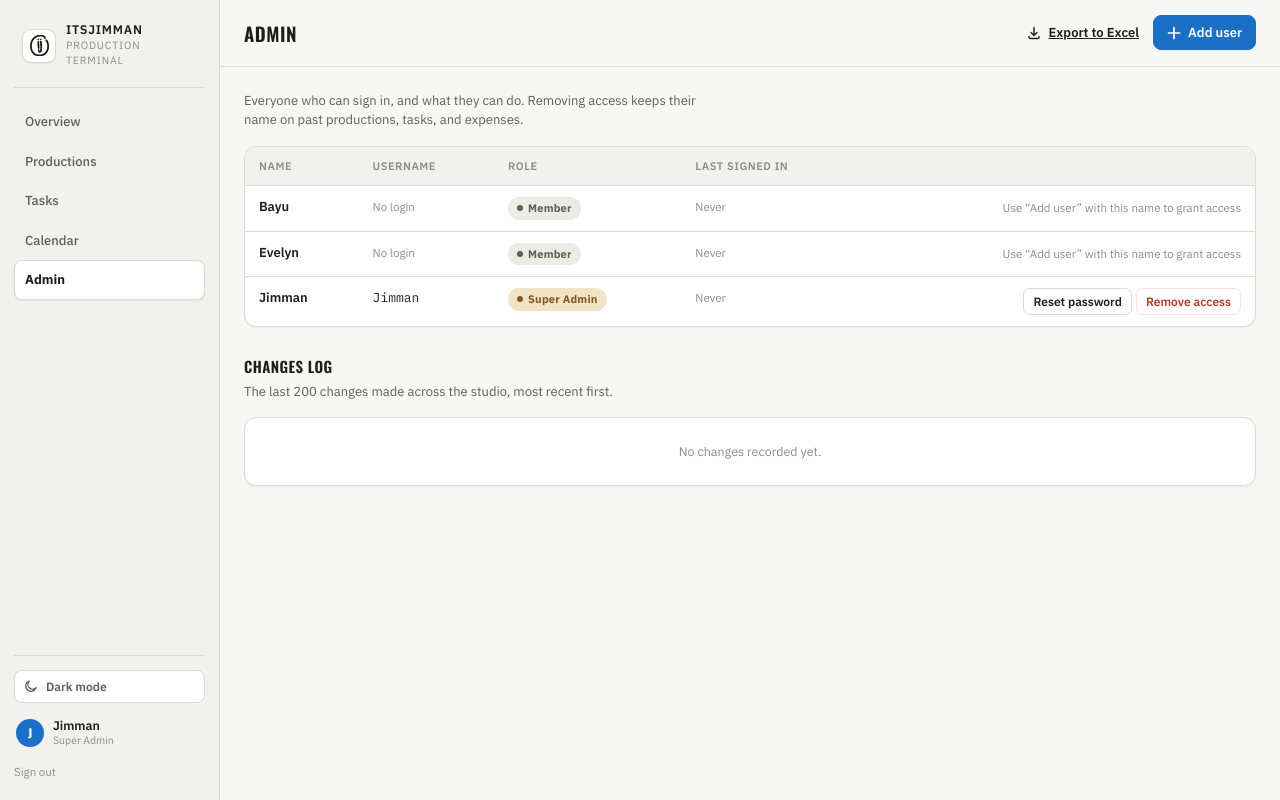
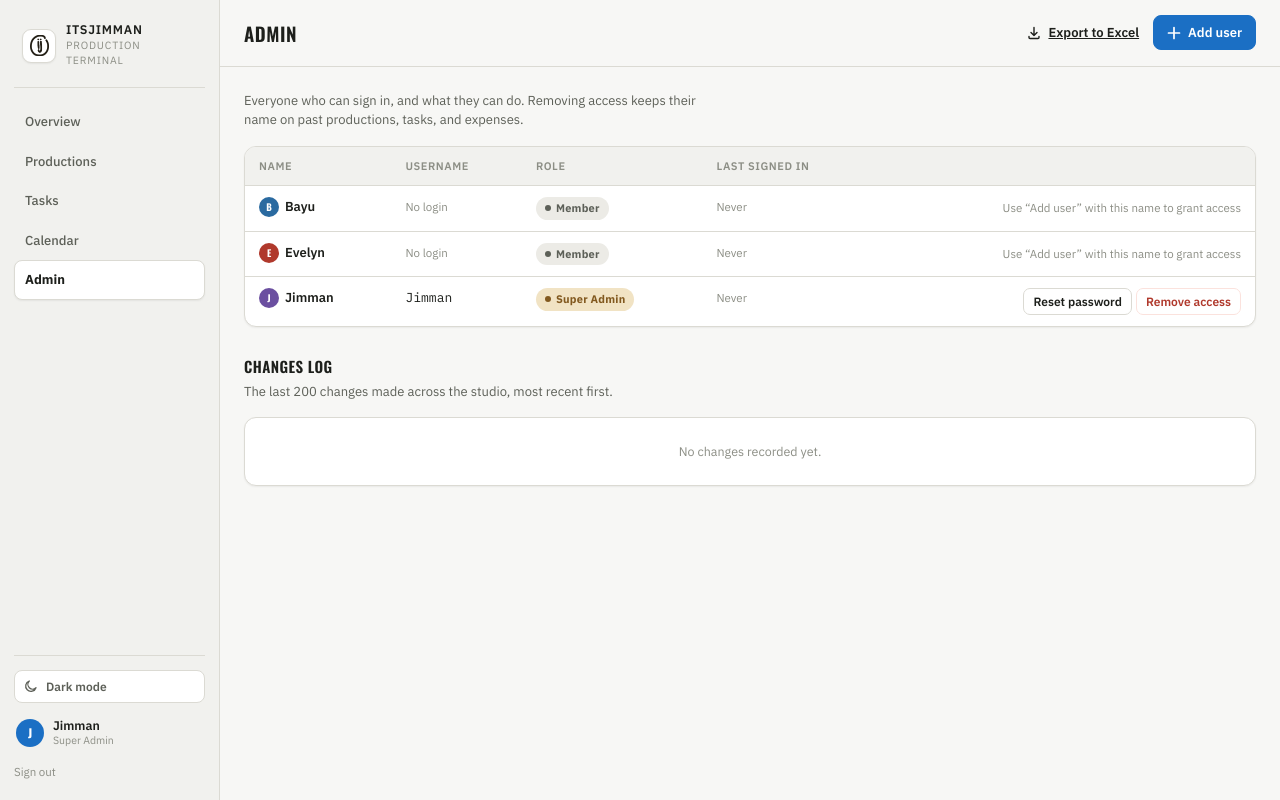
Before and after one commit to itsjimman/production-terminal, a Flask app: page /admin in a window 1280 px wide. Run offline with Flask 3, Linux system fonts and the light colour scheme; the visitor is signed in with stand-in values (Sample User, id 1); data comes from the database, SQL or seed files in the repository; data that the repository does not hold is empty; some libraries are stand-ins or nearby versions.

Commit message:
Show profile pictures instead of plain usernames throughout
Wherever a person's name appears in a primary list/table cell — production
crew, task assignees, admin users, changes log actor, and the crew/assignee
picker checkboxes — it's now shown with a small avatar chip (their uploaded
photo, or a deterministic colored initial when they haven't set one).
Compact one-line meta strings (e.g. "due Aug 27 · Jimman · overdue") are
left as plain text since inline icons don't fit that format well.

Co-Authored-By: Claude Sonnet 5 <noreply@anthropic.com>

```diff
--- a/app/models.py
+++ b/app/models.py
@@ -35,7 +35,7 @@ class TeamMember(db.Model):
         return bool(self.password_hash) and check_password_hash(self.password_hash, password)
 
     def to_dict(self):
-        return {"id": self.id, "name": self.name, "hasLogin": bool(self.username)}
+        return {"id": self.id, "name": self.name, "hasLogin": bool(self.username), "avatar": self.avatar_data}
 
     def to_admin_dict(self):
         return {
@@ -45,6 +45,7 @@ class TeamMember(db.Model):
             "role": self.role,
             "hasLogin": bool(self.username),
             "lastLoginAt": self.last_login_at.isoformat() if self.last_login_at else None,
+            "avatar": self.avatar_data,
         }
 
     def to_profile_dict(self):
--- a/app/static/css/app.css
+++ b/app/static/css/app.css
@@ -111,6 +111,16 @@ button, .tab-btn, .btn, .icon-btn, .chip-filter, .cal-chip, .link-title{ touch-a
   background:var(--primary); color:var(--primary-ink); font-weight:700; font-size:12px; font-family:'Oswald',sans-serif;
 }
 .viewer-avatar-img{ object-fit:cover; background:var(--surface-3); }
+
+.avatar-chip{
+  width:20px; height:20px; border-radius:99px; flex:none; display:inline-flex; align-items:center; justify-content:center;
+  color:#fff; font-weight:700; font-size:9.5px; font-family:'Oswald',sans-serif; object-fit:cover; overflow:hidden; vertical-align:middle;
+}
+.avatar-tone-0{ background:#1B6FC4; } .avatar-tone-1{ background:#A0722C; } .avatar-tone-2{ background:#2E7A3D; }
+.avatar-tone-3{ background:#B0392C; } .avatar-tone-4{ background:#6B4FA0; } .avatar-tone-5{ background:#2A6AA0; }
+.person-chip{ display:inline-flex; align-items:center; gap:6px; }
+.person-list-inline{ display:flex; flex-wrap:wrap; gap:6px 10px; }
+.check-pill .avatar-chip{ width:16px; height:16px; font-size:8px; }
 .viewer-name{ font-size:12.5px; font-weight:600; line-height:1.3; overflow:hidden; text-overflow:ellipsis; white-space:nowrap; }
 .viewer-role{ font-size:10.5px; color:var(--text-faint); }
 .rail-logout{ font-size:11.5px; color:var(--text-faint); text-decoration:none; }
--- a/app/static/js/app.js
+++ b/app/static/js/app.js
@@ -57,6 +57,28 @@
   }
   function fmtAssignees(list) {
     return (list && list.length) ? list.join(", ") : "";
+  }
+  function avatarTone(name) {
+    var s = String(name || ""), hash = 0;
+    for (var i = 0; i < s.length; i++) hash = (hash * 31 + s.charCodeAt(i)) >>> 0;
+    return hash % 6;
+  }
+  function findMember(name) {
+    return STATE.team.filter(function (m) { return m.name === name; })[0];
+  }
+  function avatarChipHtml(name) {
+    var m = findMember(name);
+    if (m && m.avatar) return '<img class="avatar-chip" src="' + esc(m.avatar) + '" alt="">';
+    var initial = (name || "?").trim().charAt(0).toUpperCase() || "?";
+    return '<span class="avatar-chip avatar-tone-' + avatarTone(name) + '">' + esc(initial) + '</span>';
+  }
+  function personChip(name) {
+    if (!name) return "";
+    return '<span class="person-chip">' + avatarChipHtml(name) + '<span>' + esc(name) + '</span></span>';
+  }
+  function personList(names) {
+    if (!names || !names.length) return "";
+    return '<div class="person-list-inline">' + names.map(personChip).join("") + '</div>';
   }
   function fmtTime(hhmm) {
     if (!hhmm) return "";
@@ -548,7 +570,7 @@
       '<div class="cell-sub">' + esc(p.type) + (p.budget ? " · Budget " + fmtMoney(p.budget) : "") + '</div></td>';
     row += '<td>' + statusSelect("set-production-status", p.id, p.status, STATE.constants.productionStatuses, PRODUCTION_STATUS_TONE) + '</td>';
     row += '<td>' + fmtDate(p.shootDate) + (fmtTimeRange(p.shootTimeStart, p.shootTimeEnd) ? '<div class="cell-sub">' + fmtTimeRange(p.shootTimeStart, p.shootTimeEnd) + '</div>' : '') + '</td>';
-    row += '<td>' + (p.crew.length ? p.crew.map(esc).join(", ") : '<span class="cell-sub">—</span>') + '</td>';
+    row += '<td>' + (p.crew.length ? personList(p.crew) : '<span class="cell-sub">—</span>') + '</td>';
     row += '<td><div class="link-row">' +
       (p.driveLink ? '<a class="link-chip" href="' + esc(p.driveLink) + '" target="_blank" rel="noopener">' + ICONS.link + ' Drive</a>' : '') +
       (p.briefLink ? '<a class="link-chip" href="' + esc(p.briefLink) + '" target="_blank" rel="noopener">' + ICONS.link + ' Brief</a>' : '') +
@@ -703,7 +725,7 @@
       '<button class="link-title" data-action="toggle-task-row" data-id="' + t.id + '">' + esc(t.title) + '</button>' +
       (t.subtasks.length ? '<div class="cell-sub">' + done + "/" + t.subtasks.length + ' subtasks</div>' : '') + '</td>';
     html += '<td>' + (t.productionName ? esc(t.productionName) : '<span class="cell-sub">—</span>') + '</td>';
-    html += '<td>' + (t.assignees.length ? esc(fmtAssignees(t.assignees)) : '<span class="cell-sub">Unassigned</span>') + '</td>';
+    html += '<td>' + (t.assignees.length ? personList(t.assignees) : '<span class="cell-sub">Unassigned</span>') + '</td>';
     html += '<td>' + (t.createdBy ? esc(t.createdBy) : '<span class="cell-sub">—</span>') + '</td>';
     html += '<td' + (overdue ? ' style="color:var(--danger);font-weight:600;"' : '') + '>' + fmtDate(t.dueDate) + (overdue ? ' (overdue)' : '') + '</td>';
     html += '<td>' + statusPill(t.status, TASK_STATUS_TONE) + '</td>';
@@ -774,7 +796,7 @@
     if (!ADMIN_USERS.length) { html += '<div class="table-wrap"><div class="empty-row">No team members yet.</div></div>'; return html; }
     html += '<div class="table-wrap"><table class="tbl-admin-users"><thead><tr><th>Name</th><th>Username</th><th>Role</th><th>Last signed in</th><th></th></tr></thead><tbody>';
     ADMIN_USERS.forEach(function (u) {
-      html += '<tr><td><div class="cell-title">' + esc(u.name) + '</div></td>';
+      html += '<tr><td><div class="cell-title">' + personChip(u.name) + '</div></td>';
       html += '<td>' + (u.hasLogin ? '<span class="mono">' + esc(u.username) + '</span>' : '<span class="cell-sub">No login</span>') + '</td>';
       html += '<td>' + (u.role === "super_admin" ? statusPill("Super Admin", { "Super Admin": "accent" }) : statusPill("Member", { "Member": "neutral" })) + '</td>';
       html += '<td>' + (u.lastLoginAt ? fmtDateTime(u.lastLoginAt) : '<span class="cell-sub">Never</span>') + '</td>';
@@ -800,7 +822,7 @@
       var LOG_ACTION_TONE = { created: "good", updated: "info", deleted: "danger" };
       ADMIN_LOG.forEach(function (entry) {
         html += '<tr><td>' + fmtDateTime(entry.createdAt) + '</td>';
-        html += '<td>' + esc(entry.actor) + '</td>';
+        html += '<td>' + personChip(entry.actor) + '</td>';
         html += '<td>' + statusPill(entry.action, LOG_ACTION_TONE) + '</td>';
         html += '<td><div class="cell-title">' + esc(entry.entityLabel) + '</div><div class="cell-sub">' + esc(entry.entityType) + '</div></td>';
         html += '<td>' + (entry.detail ? esc(entry.detail) : '<span class="cell-sub">—</span>') + '</td></tr>';
@@ -925,7 +947,7 @@
       var registeredUsers = STATE.team.filter(function (m) { return m.hasLogin; });
       html += '<div class="check-grid" data-field="' + f.key + '">' + registeredUsers.map(function (m) {
         var checked = (val || []).indexOf(m.name) > -1;
-        return '<label class="check-pill"><input type="checkbox" value="' + esc(m.name) + '"' + (checked ? ' checked' : '') + '>' + esc(m.name) + '</label>';
+        return '<label class="check-pill"><input type="checkbox" value="' + esc(m.name) + '"' + (checked ? ' checked' : '') + '>' + avatarChipHtml(m.name) + esc(m.name) + '</label>';
       }).join("") + '</div>';
       if (!registeredUsers.length) html += '<div class="field-hint">No one has a login yet — add users from the Admin page.</div>';
     } else if (f.type === "brand-select") {
@@ -945,9 +967,9 @@
       var pending = modalState.pendingCrew || [];
       html += '<div class="check-grid" data-field="' + f.key + '">' + STATE.team.map(function (m) {
         var checked = (val || []).indexOf(m.name) > -1;
-        return '<label class="check-pill"><input type="checkbox" value="' + esc(m.name) + '"' + (checked ? ' checked' : '') + '>' + esc(m.name) + '</label>';
+        return '<label class="check-pill"><input type="checkbox" value="' + esc(m.name) + '"' + (checked ? ' checked' : '') + '>' + avatarChipHtml(m.name) + esc(m.name) + '</label>';
       }).join("") + pending.map(function (n) {
-        return '<label class="check-pill"><input type="checkbox" value="' + esc(n) + '" checked>' + esc(n) + '</label>';
+        return '<label class="check-pill"><input type="checkbox" value="' + esc(n) + '" checked>' + avatarChipHtml(n) + esc(n) + '</label>';
       }).join("") + '</div>';
       html += '<div class="team-add"><input type="text" placeholder="Add more…" data-role="crew-add-input"><button class="btn btn-sm" type="button" data-action="crew-add-confirm">' + ICONS.plus + '</button></div>';
     } else if (f.type === "textarea") {
```
